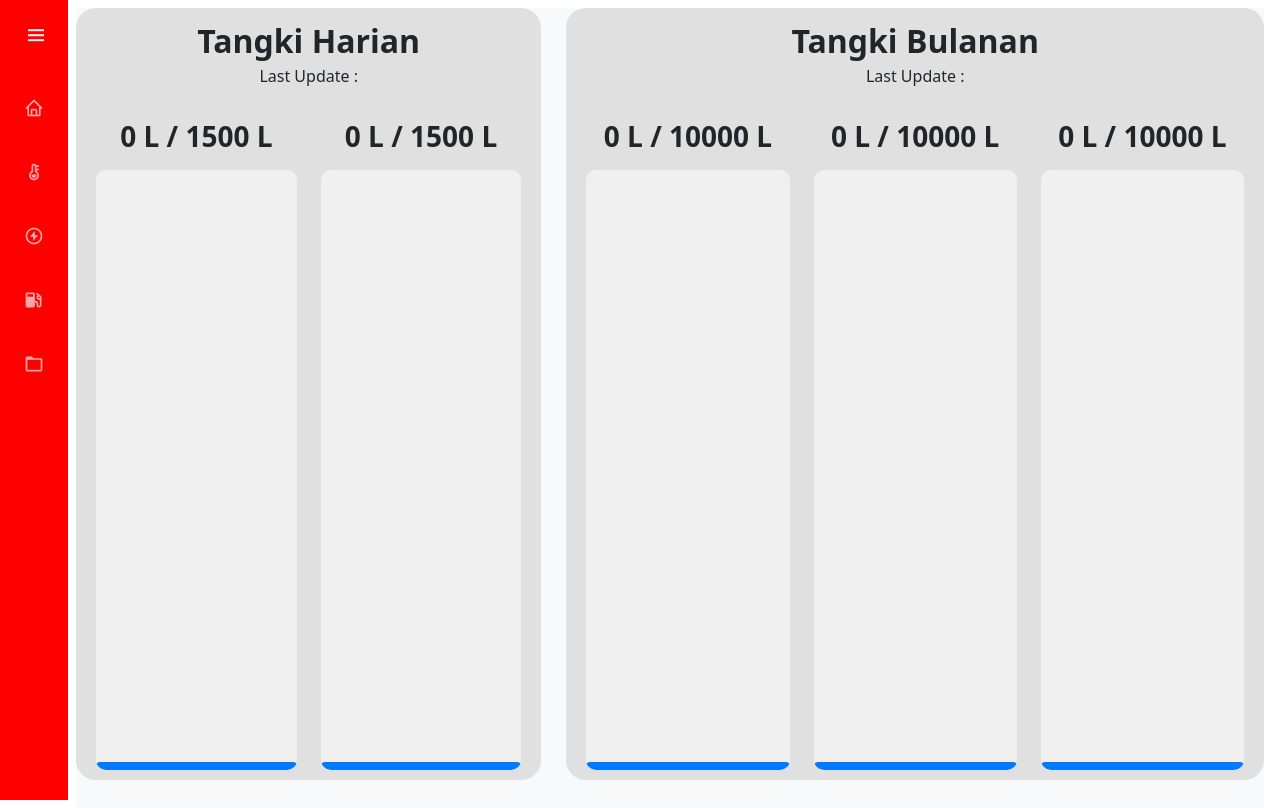
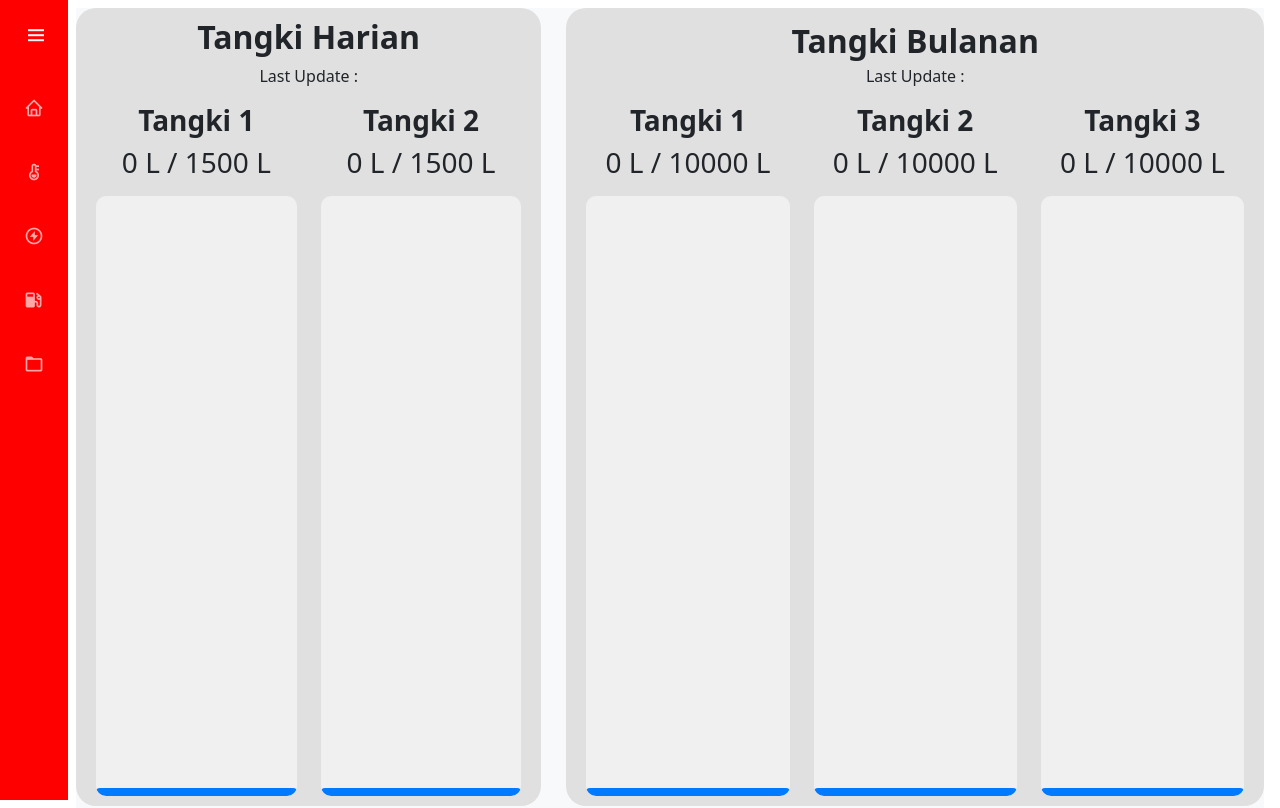
Before and after one commit to BlacklistX20/dashmon-sudiang, a CodeIgniter 4 app: the page made by app/Views/pages/content/fuel.php in a window 1280 px wide. Run offline with PHP 8.4 and a stand-in for CodeIgniter, Linux system fonts and the light colour scheme; the template is opened without the code that fills it, so the values that code supplies are empty; some libraries are stand-ins or nearby versions.

Commit message:
change max value

```diff
--- a/app/Views/pages/content/fuel.php
+++ b/app/Views/pages/content/fuel.php
@@ -2,11 +2,12 @@
 
 <div class="tank-container">
    <div class="tankDaily text-center cardCustom">
-      <h2 class="my-1 fw-bold">Tangki Harian</h2>
+      <h2 class="fw-bold">Tangki Harian</h2>
       <p>Last Update : <span id="dateDailyTank"></span></p>
       <div class="row">
          <div class="col-6">
-            <h3 class="tank-label my-3"><span id="tank1Value">0</span> L / 1500 L</h3>
+            <h3 class="fw-bold">Tangki 1</h3>
+            <h3 class="mb-3"><span id="tank1Value">0</span> L / 1500 L</h3>
             <div class="tank-bar">
                <div id="tank1-level" class="tank-level d-flex justify-content-center align-items-center" style="background-color: #007bff;">
                   <h1 class="display-1 fw-bold" id="tank1-percent"></h1>
@@ -14,7 +15,8 @@
             </div>
          </div>
          <div class="col-6">
-            <h3 class="tank-label my-3"><span id="tank2Value">0</span> L / 1500 L</h3>
+            <h3 class="fw-bold">Tangki 2</h3>
+            <h3 class="mb-3"><span id="tank2Value">0</span> L / 1500 L</h3>
             <div class="tank-bar">
                <div id="tank2-level" class="tank-level d-flex justify-content-center align-items-center" style="background-color: #007bff;">
                   <h1 class="display-1 fw-bold" id="tank2-percent"></h1>
@@ -28,7 +30,8 @@
       <p>Last Update : <span id="dateMonthlyTank"></span></p>
       <div class="row">
          <div class="col-4">
-            <h3 class="tank-label my-3"><span id="tank3Value">0</span> L / 10000 L</h3>
+            <h3 class="fw-bold">Tangki 1</h3>
+            <h3 class="mb-3"><span id="tank3Value">0</span> L / 10000 L</h3>
             <div class="tank-bar">
                <div id="tank3-level" class="tank-level d-flex justify-content-center align-items-center" style="background-color: #007bff;">
                   <h1 class="display-1 fw-bold" id="tank3-percent"></h1>
@@ -36,7 +39,8 @@
             </div>
          </div>
          <div class="col-4">
-            <h3 class="tank-label my-3"><span id="tank4Value">0</span> L / 10000 L</h3>
+            <h3 class="fw-bold">Tangki 2</h3>
+            <h3 class="mb-3"><span id="tank4Value">0</span> L / 10000 L</h3>
             <div class="tank-bar">
                <div id="tank4-level" class="tank-level d-flex justify-content-center align-items-center" style="background-color: #007bff;">
                   <h1 class="display-1 fw-bold" id="tank4-percent"></h1>
@@ -44,7 +48,8 @@
             </div>
          </div>
          <div class="col-4">
-            <h3 class="tank-label my-3"><span id="tank5Value">0</span> L / 10000 L</h3>
+            <h3 class="fw-bold">Tangki 3</h3>
+            <h3 class="mb-3"><span id="tank5Value">0</span> L / 10000 L</h3>
             <div class="tank-bar">
                <div id="tank5-level" class="tank-level d-flex justify-content-center align-items-center" style="background-color: #007bff;">
                   <h1 class="display-1 fw-bold" id="tank5-percent"></h1>
--- a/public/js/fuel.js
+++ b/public/js/fuel.js
@@ -35,9 +35,9 @@ async function setMonthly() {
 		dataType: "json",
 	});
 
-	const tank3 = data.monthly.tank1;
-	const tank4 = data.monthly.tank2;
-	const tank5 = data.monthly.tank3;
+	const tank3 = data.monthly.tank1 > maxMonthly ? maxMonthly : data.monthly.tank1;
+	const tank4 = data.monthly.tank2 > maxMonthly ? maxMonthly : data.monthly.tank2;
+	const tank5 = data.monthly.tank3 > maxMonthly ? maxMonthly : data.monthly.tank3;
 
 	let percenTank3 = ((tank3 / maxMonthly) * 100).toFixed(1) + "%";
 	let percenTank4 = ((tank4 / maxMonthly) * 100).toFixed(1) + "%";
```
